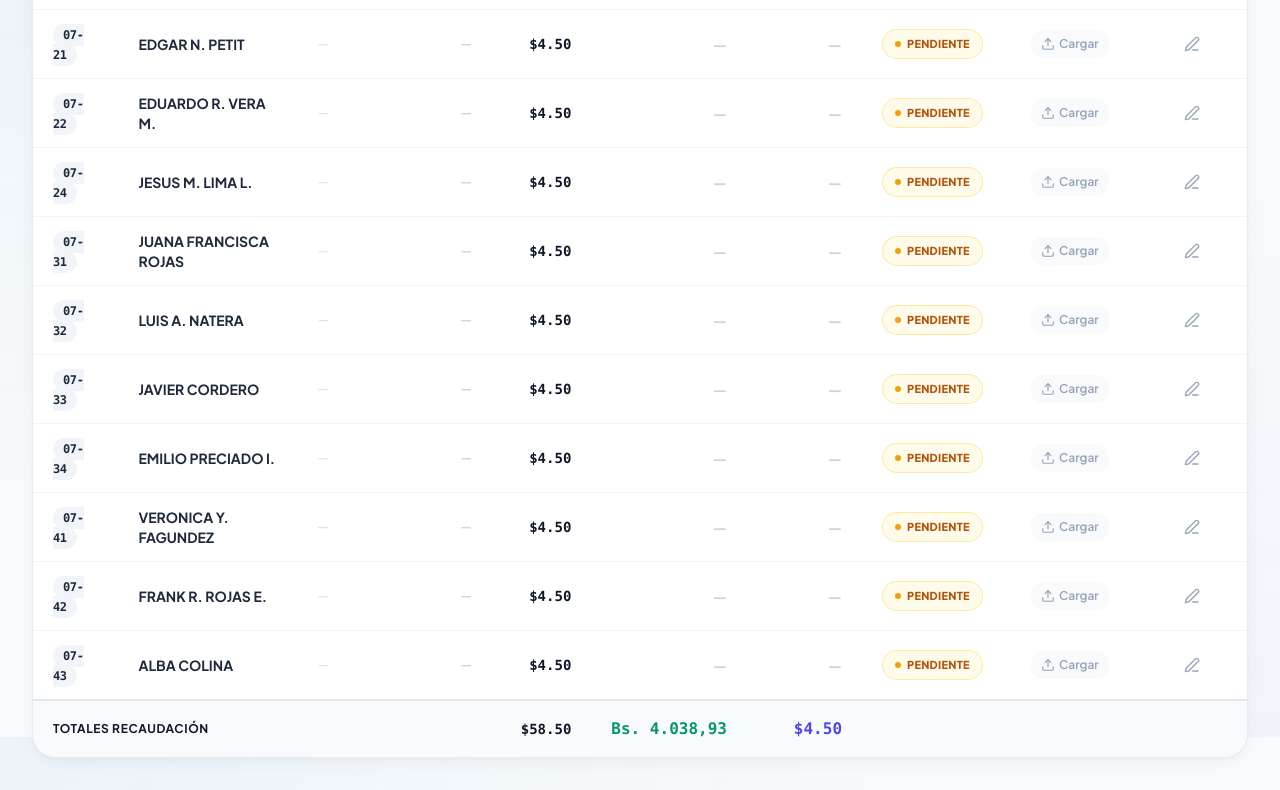
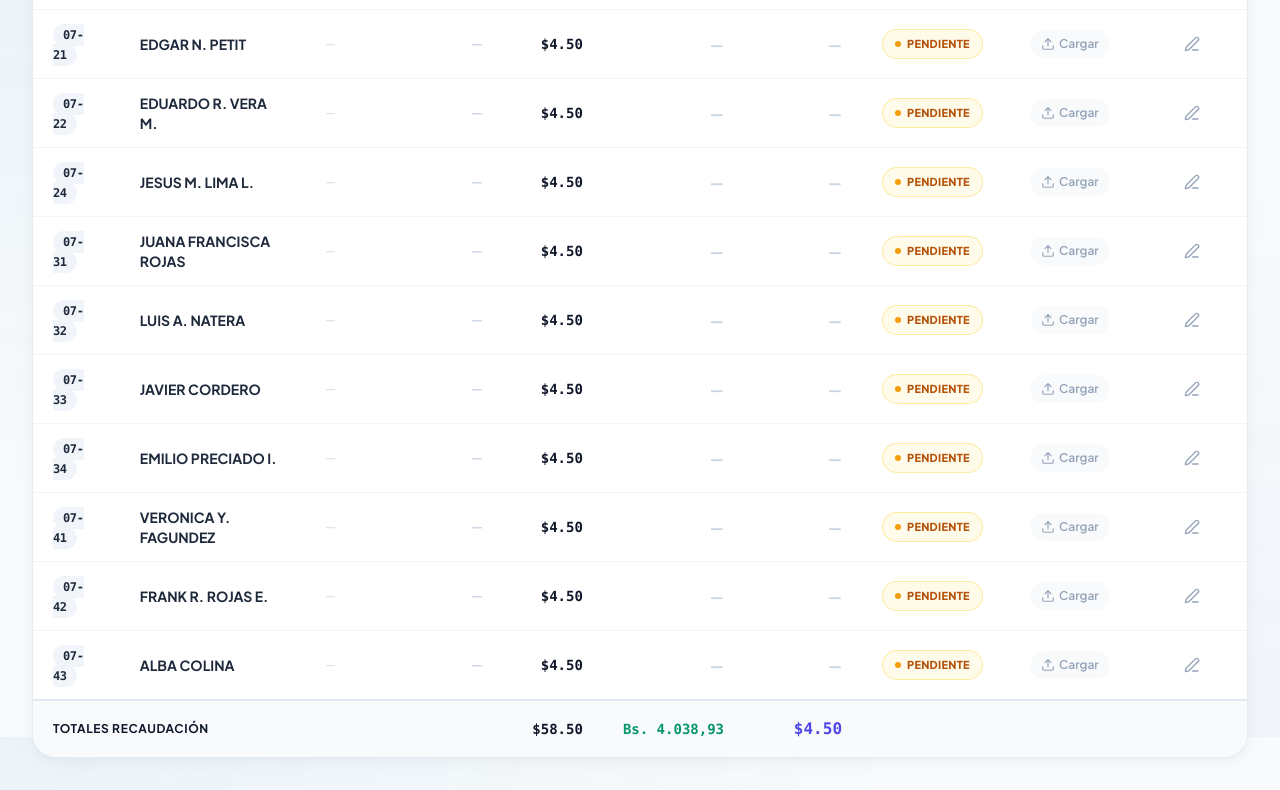
Before and after one commit to jesulima76/condo-control, a plain HTML site: page index.html in a window 1280 px wide. Shown: the part 863-1653 px from the top of the page. Drawn offline with nearby package versions, Linux system fonts and the light colour scheme; no server answers.

Commit message:
Change font size for total paid in BS

```diff
--- a/index.html
+++ b/index.html
@@ -289,7 +289,7 @@
               <tr>
                 <td class="py-4 px-5 uppercase text-xs tracking-wider" colspan="4">Totales Recaudación</td>
                 <td id="total-fijado-usd" class="py-4 px-5 text-right font-mono font-bold whitespace-nowrap">$0.00</td>
-                <td id="total-pagado-bs" class="py-4 px-5 text-right text-emerald-600 font-mono font-black text-base whitespace-nowrap">Bs. 0,00</td>
+                <td id="total-pagado-bs" class="py-4 px-5 text-right text-emerald-600 font-mono font-black text-sm whitespace-nowrap">Bs. 0,00</td>
                 <td id="total-real-usd" class="py-4 px-5 text-right text-indigo-600 font-mono font-black text-base whitespace-nowrap">$0.00</td>
                 <td colspan="3"></td>
               </tr>
```
